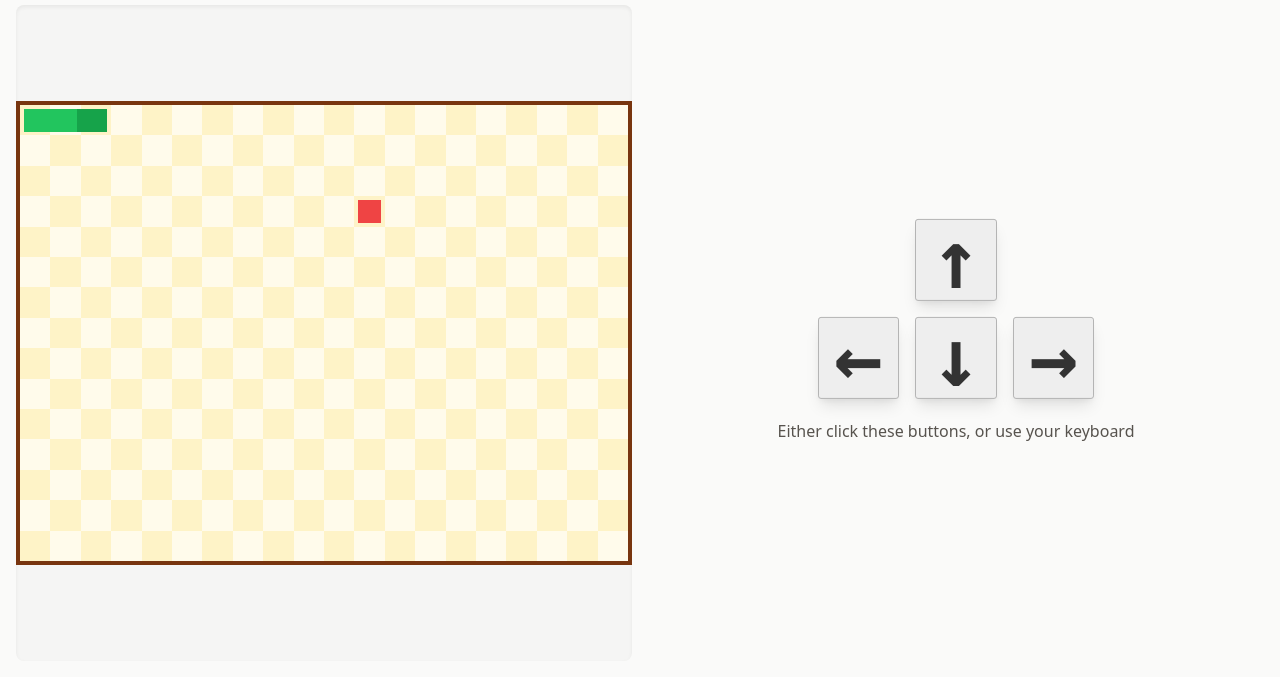
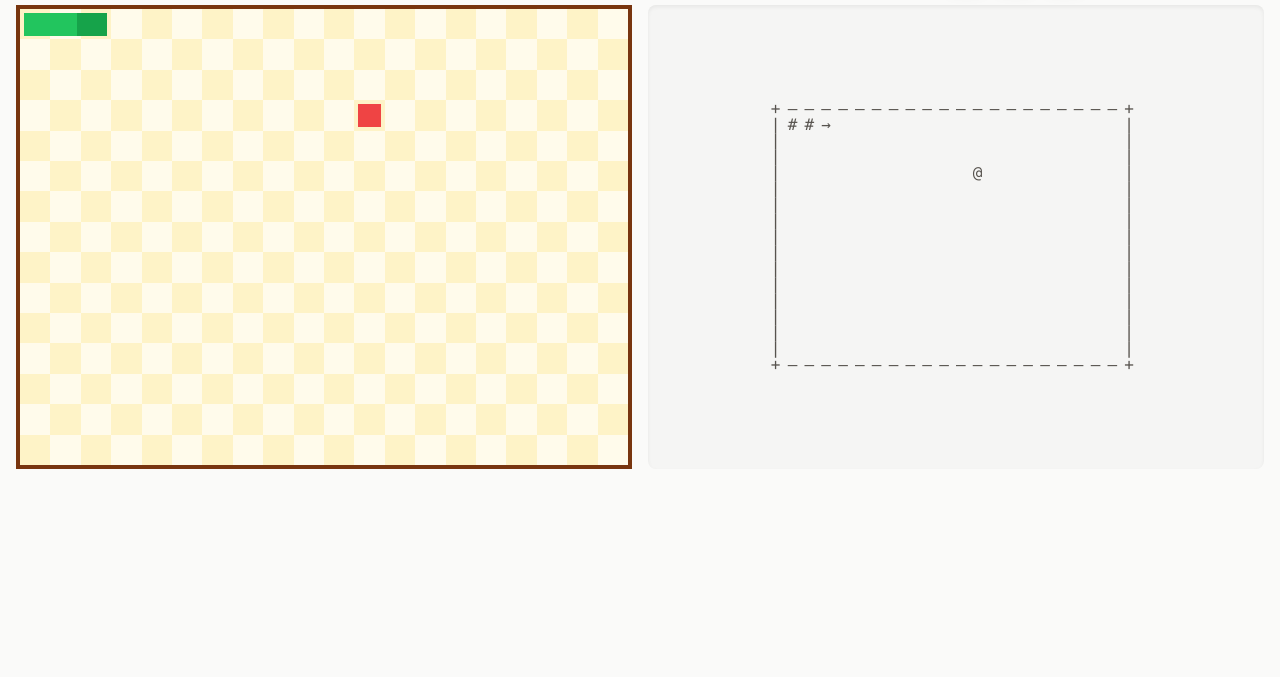
Before and after one commit to Lelectrolux/sneaky-snake, a website built with webpack: page index.html in a window 1280 px wide. Shown: the part 123-800 px from the top of the page. Built offline with Linux system fonts and the light colour scheme.

Commit message:
Add AsciiRenderer.ts

```diff
--- a/index.html
+++ b/index.html
@@ -12,18 +12,21 @@
       color: #57534e;
       background-color: #fafaf9;
       grid-template-columns: repeat(2, 1fr);
-      grid-template-rows: auto repeat(1, 1fr);
+      grid-template-rows: auto repeat(2, 1fr);
       gap: 1rem;
     }
 
     header {
+      display: flex;
+      align-items: center;
+      justify-content: space-evenly;
+      grid-column: span 2;
+    }
+
+    h1 {
       font-size: 4em;
       font-weight: bold;
-      display: flex;
-      align-items: center;
-      justify-content: center;
       color: #292524;
-      grid-column: span 2;
     }
 
     body > :not(header, .controls) {
@@ -50,6 +53,11 @@
       border: 4px solid #78350f;
     }
 
+    pre {
+      line-height: 1;
+      letter-spacing: .45em;
+    }
+
     kbd {
       font-size: .85em;
       font-weight: 700;
@@ -64,16 +72,10 @@
       box-shadow: 0 1px 1px rgba(0, 0, 0, .2), 0 2px 0 0 rgba(255, 255, 255, .7) inset;
     }
 
-    .controls {
-      display: flex;
-      flex-direction: column;
-      gap: 1rem
-    }
-
     .input-grid {
-      font-size: 6em;
+      font-size: 3em;
       display: grid;
-      gap: 1rem;
+      gap: .5rem;
       grid-template:
         ". u ."
         "l d r";
@@ -105,18 +107,19 @@
 <body class="body">
 <header>
   <h1>🐍 Sneaky Snake !</h1>
-</header>
-<div>
-  <canvas id="snake-square"></canvas>
-</div>
-<div class="controls">
+
   <div class="input-grid">
     <kbd onclick="game.up()" style="grid-area:u">↑</kbd>
     <kbd onclick="game.left()" style="grid-area:l">←</kbd>
     <kbd onclick="game.down()" style="grid-area:d">↓</kbd>
     <kbd onclick="game.right()" style="grid-area:r">→</kbd>
   </div>
-  <p>Either click these buttons, or use your keyboard</p>
+</header>
+<div>
+  <canvas id="snake-square"></canvas>
+</div>
+<div>
+  <pre id="snake-ascii"></pre>
 </div>
 </body>
 </html>
--- /dev/null
+++ b/src/AsciiRenderer.ts
@@ -0,0 +1,50 @@
+import Game, { Direction, GameState } from "./Game";
+const repeat = require('lodash/repeat.js')
+const chunk = require('lodash/chunk.js')
+
+function headArrow(direction: Direction): string {
+  return {
+    [Direction.Up]: '↑',
+    [Direction.Down]: '↓',
+    [Direction.Left]: '←',
+    [Direction.Right]: '→'
+  }[direction]
+}
+
+export default class AsciiRenderer {
+  cols: number
+  rows: number
+  pre: HTMLPreElement
+
+  constructor(game: Game, pre: HTMLPreElement) {
+    this.cols = game.cols
+    this.rows = game.rows
+    this.pre = pre
+
+    this.redraw(game.state)
+
+    // TODO might want to look into css scaling transform to force
+    //  width / height ratio to match (cols + 2) / (rows + 2)
+
+    game.events.on('afterTick', state => this.redraw(state))
+  }
+
+  redraw({ snake, apple }: GameState) {
+    let data = new Array(this.rows * this.cols).fill(' ')
+    data = chunk(data, this.cols)
+
+    snake.forEach(({ x, y, direction }, i) => {
+      data[y][x] = i === 0 ? headArrow(direction) : '#'
+    })
+
+    data[apple.y][apple.x] = '@'
+
+    let horizontalBorder = `+${repeat('—', this.cols)}+`
+
+    this.pre.innerText = [
+      horizontalBorder,
+      ...data.map(line => `|${line.join('')}|`),
+      horizontalBorder
+    ].join('\n')
+  }
+}
--- a/src/index.ts
+++ b/src/index.ts
@@ -1,11 +1,12 @@
+import Game from './Game'
 import ConsoleRenderer from './ConsoleRenderer'
-import Game from './Game'
 import SquareRenderer from './SquareRenderer'
+import AsciiRenderer from './AsciiRenderer'
 
 let game = new Game()
-// @ts-ignore
-new SquareRenderer(game, document.getElementById('snake-square'))
-// @ts-ignore
+new SquareRenderer(game, <HTMLCanvasElement>document.getElementById('snake-square'))
 new ConsoleRenderer(game)
+new AsciiRenderer(game, <HTMLPreElement>document.getElementById('snake-ascii'))
+
 // @ts-ignore
 window.game = game
```
Also changed, not shown: dist/index.js, 1 other file.
